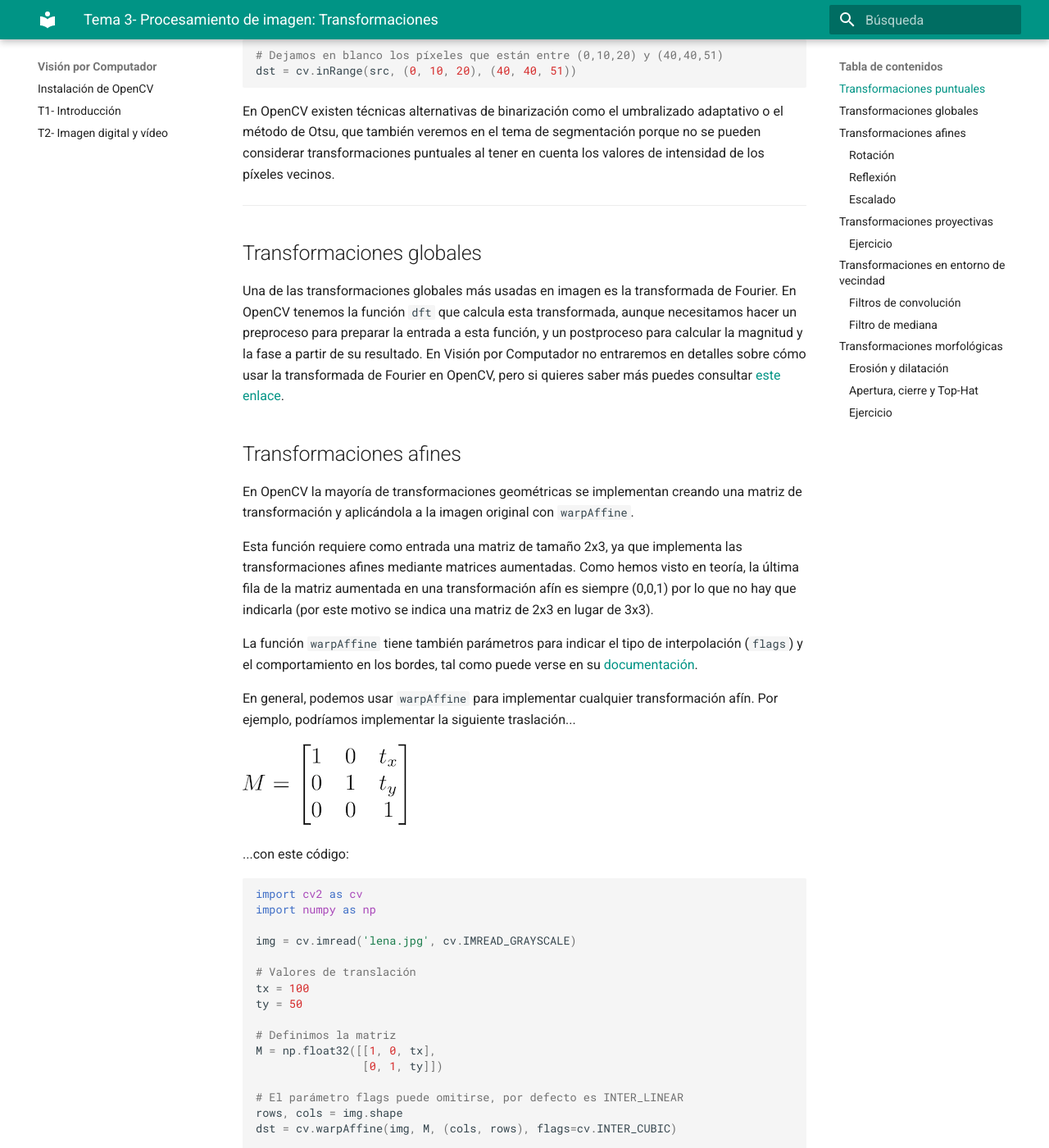
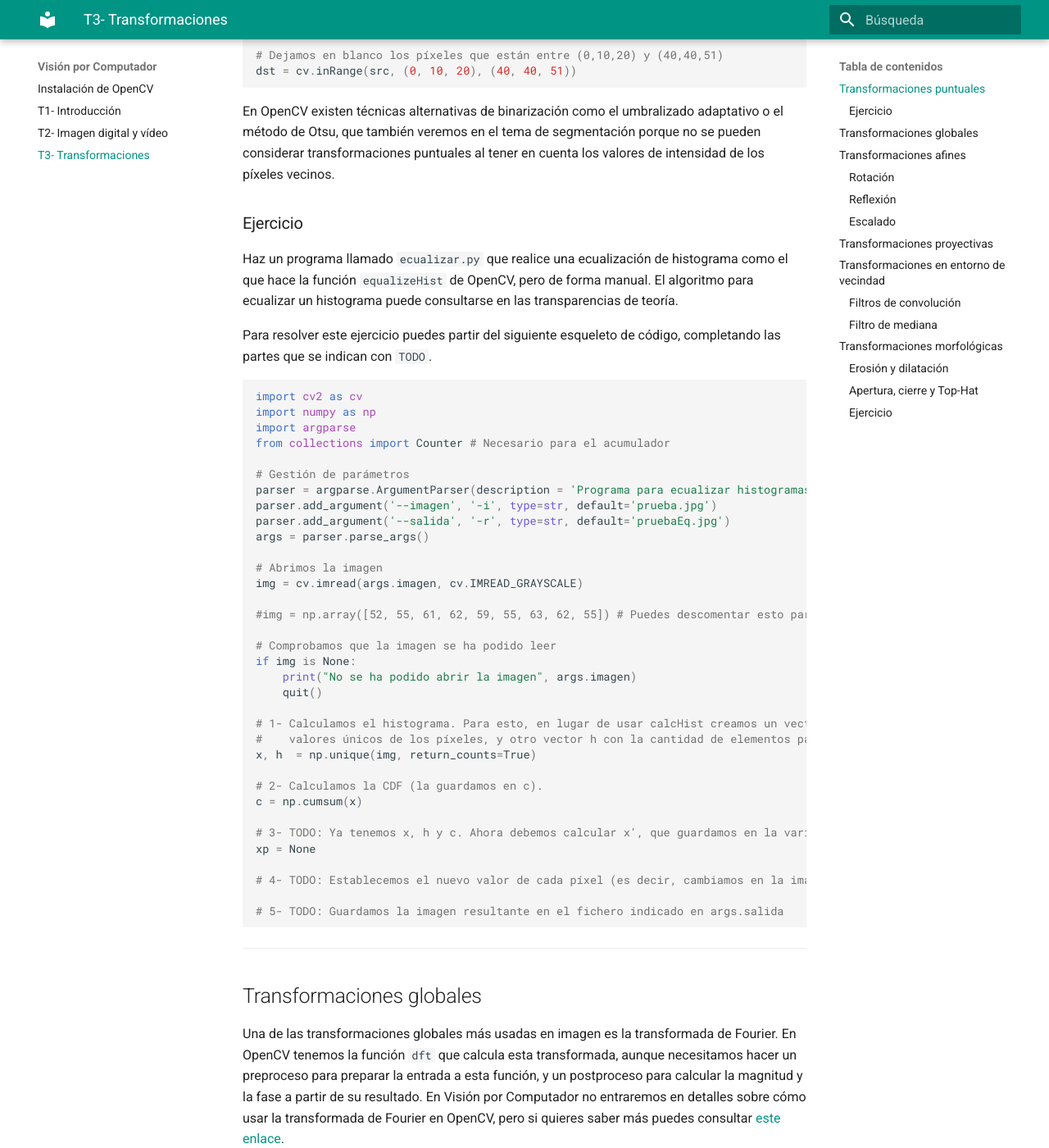
Before and after one commit to pertusa/VisionPorComputador, an MkDocs documentation site: the page built from docs/transformaciones.md, in a window 1280 px wide and 1400 px high, scrolled down 1307 px. Shown: the whole window at 82% size. Built offline with MkDocs 1.6.1 and Material for MkDocs 9.7.7, drawn with Linux system fonts in a browser that asks for light colours; some of the changed text lies outside the part shown.

Commit message:
T3 updated

````diff
--- a/docs/transformaciones.md
+++ b/docs/transformaciones.md
@@ -48,36 +48,50 @@
 
 En OpenCV existen técnicas alternativas de binarización como el umbralizado adaptativo o el método de Otsu, que también veremos en el tema de segmentación porque no se pueden considerar transformaciones puntuales al tener en cuenta los valores de intensidad de los píxeles vecinos.
 
+### Ejercicio
+
+Haz un programa llamado `ecualizar.py` que realice una ecualización de histograma como el que hace la función `equalizeHist` de OpenCV, pero de forma manual. El algoritmo para ecualizar un histograma puede consultarse en las transparencias de teoría.
+
+Para resolver este ejercicio puedes partir del siguiente esqueleto de código, completando las partes que se indican con `TODO`.
 
 
-<!---- CREO QUE MEJOR QUITAR ESTE EJERCICIO ---->
+```python
+import cv2 as cv
+import numpy as np
+import argparse
+from collections import Counter # Necesario para el acumulador
 
-<!----- IMPORTANTE: MIRAR ESTO: https://stackoverflow.com/questions/39308030/how-do-i-increase-the-contrast-of-an-image-in-python-opencv --->
+# Gestión de parámetros
+parser = argparse.ArgumentParser(description = 'Programa para ecualizar histogramas sin usar calcHist')
+parser.add_argument('--imagen', '-i', type=str, default='prueba.jpg')
+parser.add_argument('--salida', '-r', type=str, default='pruebaEq.jpg')
+args = parser.parse_args()
 
-<!----
+# Abrimos la imagen
+img = cv.imread(args.imagen, cv.IMREAD_GRAYSCALE)
 
-### Ejercicio
+#img = np.array([52, 55, 61, 62, 59, 55, 63, 62, 55]) # Puedes descomentar esto para ver si el resultado es correcto usando los datos de ejemplo de teoría
 
-Haz un programa llamado `bct.py` que reciba 4 parámetros: El nombre de la imagen (que leeremos en escala de grises), el fichero de imagen de salida, un valor para el contraste (lo llamaremos _alpha_) y un valor para el brillo (_beta_). Debes comprobar que el programa recibe los parámetros indicados. Ejemplo de uso:
+# Comprobamos que la imagen se ha podido leer
+if img is None:
+    print("No se ha podido abrir la imagen", args.imagen)
+    quit()
 
-```bash
-./bct lena.jpg lenaBct.jpg 0.5 2
+# 1- Calculamos el histograma. Para esto, en lugar de usar calcHist creamos un vector x con los
+#    valores únicos de los píxeles, y otro vector h con la cantidad de elementos para cada valor.
+x, h  = np.unique(img, return_counts=True)
+
+# 2- Calculamos la CDF (la guardamos en c).
+c = np.cumsum(x)
+
+# 3- TODO: Ya tenemos x, h y c. Ahora debemos calcular x', que guardamos en la variable xp.
+xp = None
+
+# 4- TODO: Establecemos el nuevo valor de cada píxel (es decir, cambiamos en la imagen todos los valores x por los valores xp)
+
+# 5- TODO: Guardamos la imagen resultante en el fichero indicado en args.salida
+
 ```
-
-Con este ejemplo, el resultado debería ser como la siguiente imagen:
-
-
-![Transformaciones brillo contraste](images/transformaciones/bct.jpg)
-
-
-
-TODO: PONER IMAGEN SALIDA EJEMPLO
-
-
-
-El programa debe guardar en un fichero llamado `bct.jpg` (siempre con este mismo nombre) el resultado de ajustar la imagen de entrada con el brillo y contraste indicados. Para hacer pruebas puedes usar valores de _alpha_ en el rango [0,2] y de _beta_ en el rango [-50,50].
-
---->
 
 ---
 
@@ -213,38 +227,6 @@
 
 ---
 
-### Ejercicio
-
-Implementa un programa llamado `perspectiva.py` para corregir la perspectiva de una imagen `damas.jpg` dados estos 4 puntos de sus esquinas:
-
-```python
-278, 27  # Esquina superior izquierda.
-910, 44  # Esquina superior derecha.
-27, 546  # Esquina inferior izquierda.
-921, 638 # Esquina inferior derecha.
-```
-
-Los argumentos del programa deben ser los siguientes:
-```python
-parser = argparse.ArgumentParser(description = 'Programa para corregir perspectiva de tablero de damas')
-parser.add_argument('--imagen', '-i', type=str, default='damas.jpg')
-parser.add_argument('--salida', '-o', type=str, default='damas_corrected.jpg')
-```
-
-Imagen de entrada:
-
-![damas](images/transformaciones/damas.jpg)
-
-El programa debe guardar el resultado en otra imagen de **tamaño 640x640 píxeles** cuyo nombre se ha pasado por parámetro. La salida correcta sería la siguiente:
-
-![damas](images/transformaciones/damas_corrected.jpg)
-
-<!---
-Si ves que se queda corto, que marquen los puntos con el interfaz de OpenCV
--->
-
----
-
 ## Transformaciones en entorno de vecindad
 
 En esta sección veremos cómo implementar transformaciones en entorno de vecindad usando OpenCV, en particular convoluciones y filtros de mediana.
@@ -356,23 +338,48 @@
 
 ### Ejercicio
 
-El objetivo de este ejercicio (`detectarFichas.py`) es generar una máscara binaria que contenga sólo las fichas de la imagen del tablero de damas obtenido en el ejercicio anterior. La sintaxis sería la siguiente:
+Implementa un programa llamado `detectarFichas.py` que cargue la siguiente imagen `damas.jpg`, corrija la perspectiva del tablero y detecte las fichas blancas y rojas.
+
+![damas](images/transformaciones/damas.jpg)
+
+Los parámetros del programa deben ser los siguientes:
 
 ```python
-parser = argparse.ArgumentParser(description = 'Programa para obtener las damas')
-parser.add_argument('--imagen', '-i', type=str, default='damas_corrected.jpg')
+parser = argparse.ArgumentParser(description = 'Programa para obtener la posición de las damas')
+parser.add_argument('--imagen', '-i', type=str, default='damas.jpg')
+parser.add_argument('--salidaPerspectiva', '-p', type=str, default='corrected.jpg')
 parser.add_argument('--salidaRojas', '-r', type=str, default='rojas.jpg')
 parser.add_argument('--salidaBlancas', '-b', type=str, default='blancas.jpg')
 ```
 
+Primero vamos a corregir la perspectiva. Para esto se proporcionan los 4 puntos de las esquinas del tablero en la imagen original:
+
+```python
+278, 27  # Esquina superior izquierda.
+910, 44  # Esquina superior derecha.
+27, 546  # Esquina inferior izquierda.
+921, 638 # Esquina inferior derecha.
+```
+
+El programa debe aplicar una transformación proyectiva y guardar el resultado en otra imagen de **tamaño 640x640 píxeles** cuyo nombre se ha pasado por parámetro (por defecto, `corrected.jpg`). La imagen resultado debería ser como la siguiente:
+
+![damas](images/transformaciones/damas_corrected.jpg)
+
+
+
+<!---
+Si ves que se queda corto, que marquen los puntos con el interfaz de OpenCV
+-->
+
+A continuación se detallan los pasos para obtener las fichas rojas y blancas a partir de esta imagen.
 
 #### Fichas rojas
 
-Veamos la imagen resultante de detectar las fichas rojas:
+A continuación se muestra el resultado de detectar las fichas rojas:
 
 ![Fichas rojas](images/transformaciones/rojas.jpg)
 
-El programa a implementar debe cargar directamente la imagen obtenida en el ejercicio anterior (`damas_corrected.jpg`) y a continuación seguir los siguientes pasos:
+Para realizar esta detección el programa debe seguir los siguientes pasos:
 
 * Realizar una umbralización quedándonos sólo con los píxeles que tengan un color dentro de un rango BGR entre (0,0,50) y (40,30,255). Podemos visualizar el resultado con `imshow`. Deberíamos tener los píxeles de las fichas rojas resaltados, aunque la detección es todavía imperfecta y existen huecos.
 * Crear un elemento estructurante circular de tamaño 10x10 píxeles y aplicar un operador de cierre para perfilar mejor los contornos de las fichas y eliminar estos huecos.
@@ -380,6 +387,6 @@
 
 #### Fichas blancas
 
-* Ahora intenta resaltar sólo las fichas blancas lo mejor que puedas, guardando el resultado en el fichero `blancas.jpg`. Puedes usar filtrado de color (en cualquier espacio, como HSV) y realizar transformaciones morfológicas o de cualquier otro tipo. Probablemente no te salga demasiado bien pero es un problema mucho más complicado al confundirse el color de las fichas con el de las casillas blancas.
+* Ahora debes intentar resaltar sólo las fichas blancas lo mejor que puedas, guardando el resultado en el fichero `blancas.jpg`. Para esto puedes usar filtrado de color (en cualquier espacio, como HSV) y realizar transformaciones morfológicas o de cualquier otro tipo. Probablemente no te salga demasiado bien pero es un problema mucho más complicado que la detección de las fichas rojas al confundirse el color de las damas con el de las casillas blancas.
 
 ---
--- a/mkdocs.yml
+++ b/mkdocs.yml
@@ -5,7 +5,7 @@
 - Instalación de OpenCV : 'install.md'
 - T1- Introducción : 'intro.md'
 - T2- Imagen digital y vídeo : 'imagenvideo.md'
-#- T3- Transformaciones : 'transformaciones.md'
+- T3- Transformaciones : 'transformaciones.md'
 #- T4- Detección : 'deteccion.md'
 #- T5- Segmentación : 'segmentacion.md'
 #- T6- Características : 'caracteristicas.md'
````
